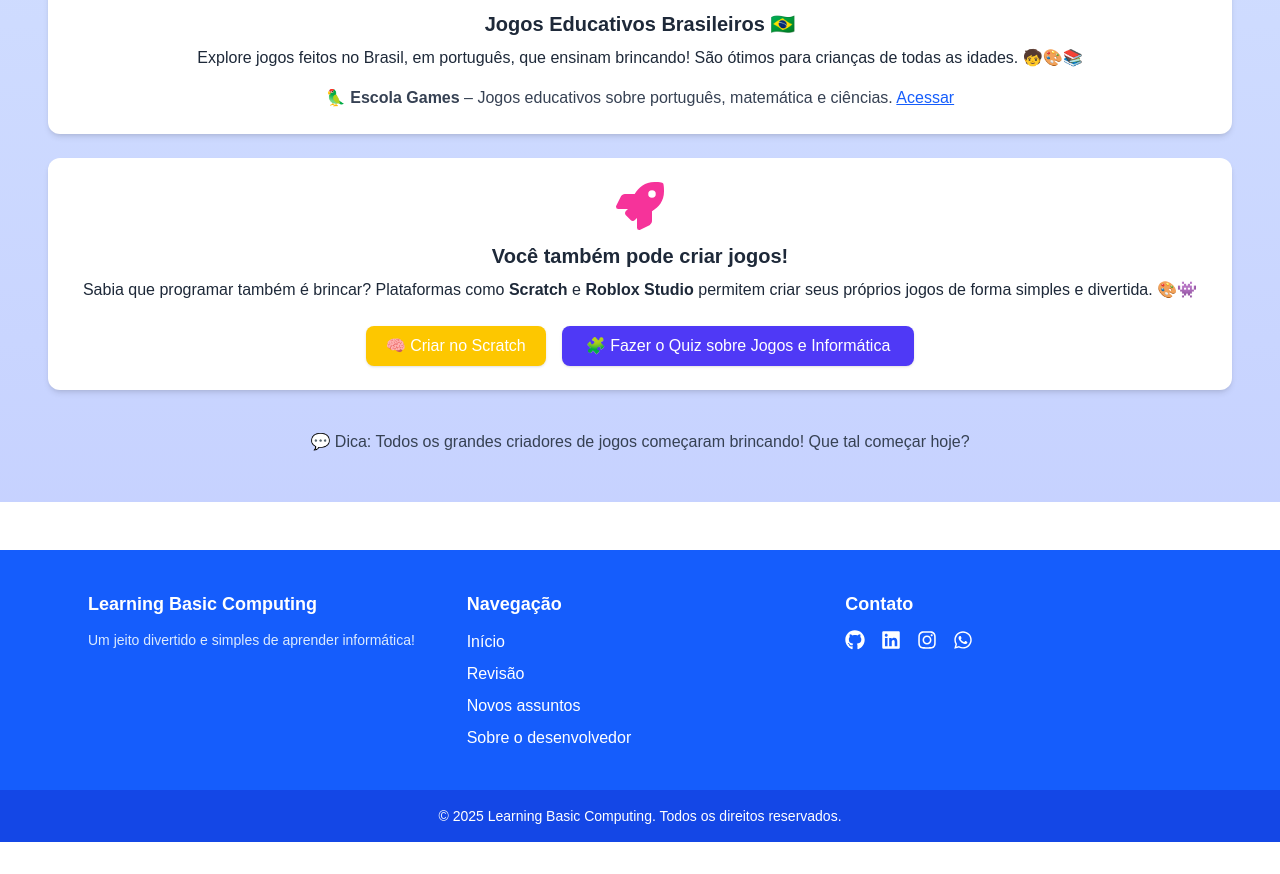
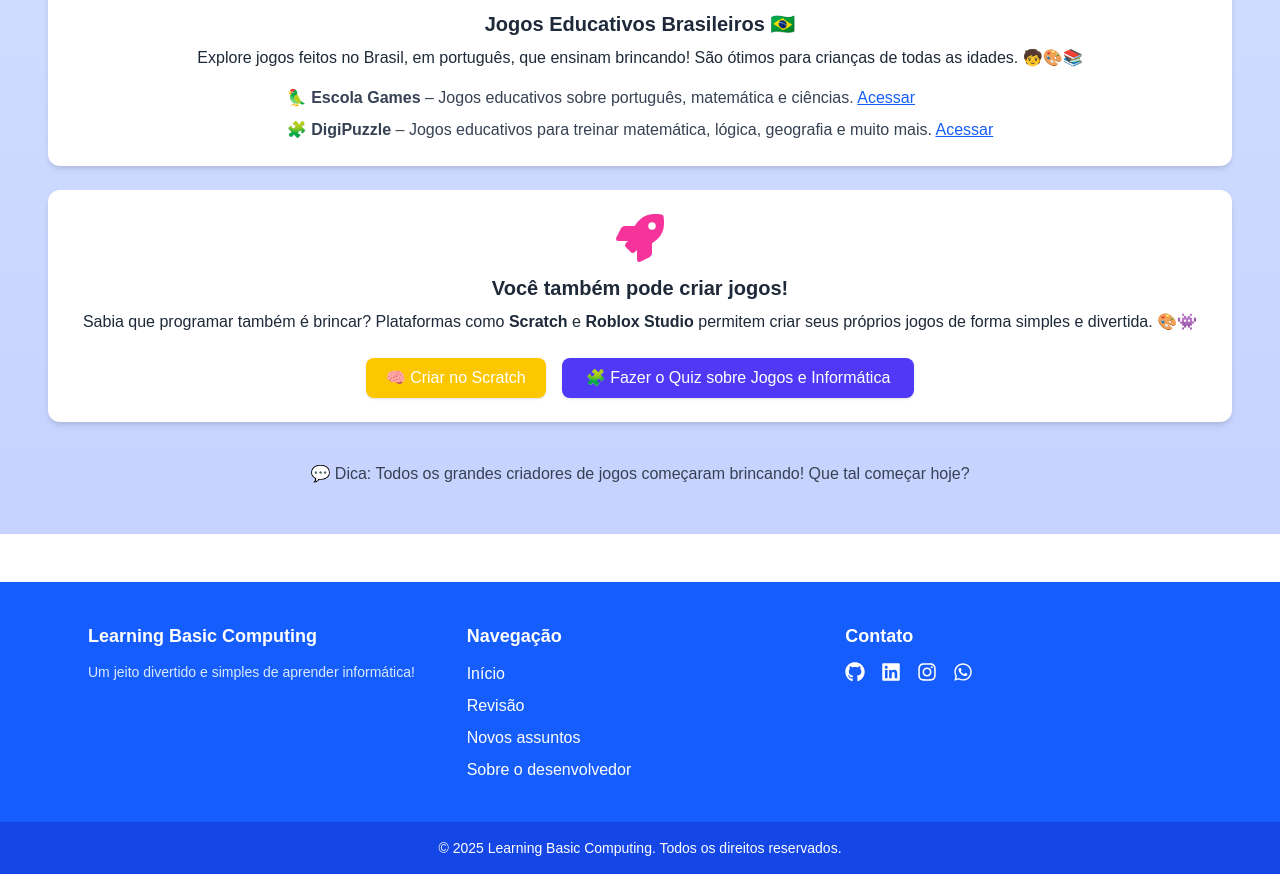
Before and after one commit to robsonalbuquerquedev/learningbasiccomputing, a Next.js app: page /revisao/games-informatica/material in a window 1280 px wide. Shown: the part 862-1736 px from the top of the page. Before the commit the page ends 1704 px from the top, so only its background shows below. Built offline with nearby package versions, Linux system fonts and the light colour scheme.

Commit message:
update: updating revisao folder

```diff
--- a/src/app/revisao/games-informatica/material/page.tsx
+++ b/src/app/revisao/games-informatica/material/page.tsx
@@ -154,6 +154,17 @@
                                 Acessar
                             </Link>
                         </li>
+                        <li>
+                            🧩 <strong>DigiPuzzle</strong> – Jogos educativos para treinar matemática, lógica, geografia e muito mais.{" "}
+                            <Link
+                                href="https://www.digipuzzle.net/pt/jogoseducativos/"
+                                target="_blank"
+                                rel="noopener noreferrer"
+                                className="text-blue-600 underline"
+                            >
+                                Acessar
+                            </Link>
+                        </li>
                     </ul>
                 </motion.div>
 
```
